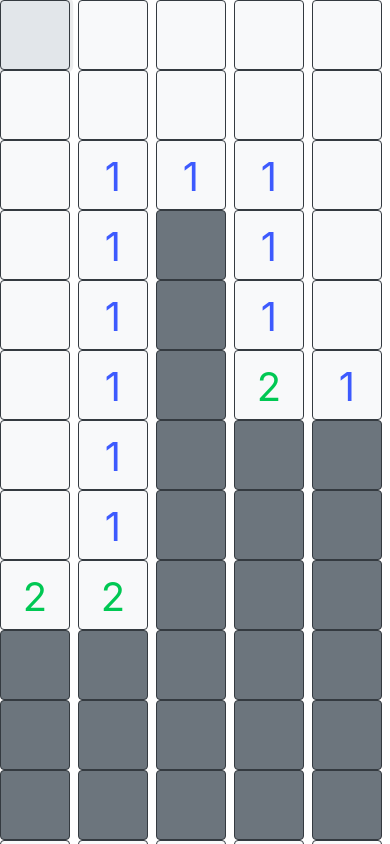
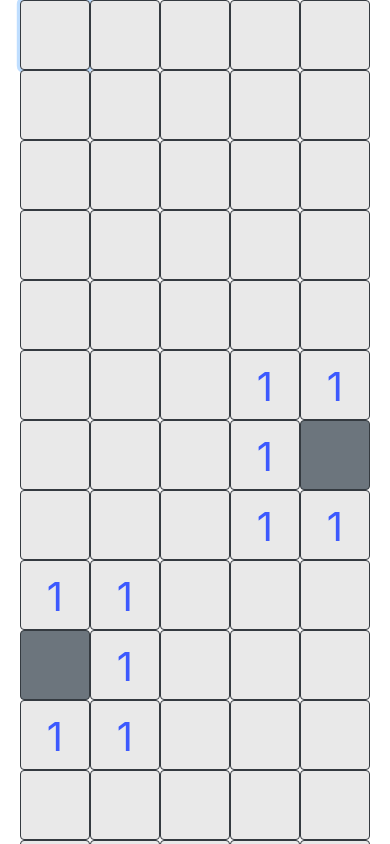
Before and after one commit to manuelmolinaf/web-minesweeper, an Angular app: page / in a window 390 px wide. Both pictures are taken after a click on the button 35 px from the left and 35 px from the top of the page. Shown: the top 844 px of the page. Built offline with nearby package versions, Linux system fonts and the light colour scheme.

Commit message:
UI and implementation changes

```diff
--- a/src/app/components/board/board.component.html
+++ b/src/app/components/board/board.component.html
@@ -3,13 +3,20 @@
 
 	<div class="row no-gutters justify-content-center vertical-center">
 
-		<div class="col col-sm-auto no-gutters" *ngFor="let column of board; index as x;">
+		<div class="col-auto no-gutters" *ngFor="let column of board; index as x;">
 
 			<div  *ngFor="let tile of column; index as y;">
 
-				<button class="tile btn border border-dark" (click)="action($event, x, y)" [ngClass]="{'btn-secondary': board[x][y].isHidden(), 'btn-light': !board[x][y].isHidden()}">
+				<!-- 1 => gameover -->
+				<button [disabled]="gameState === 1" class="tile btn border border-dark" (click)="action($event, x, y)"
+				[ngClass]="{
+					'btn-secondary': board[x][y].isHidden(),
+					'btn-gray-light': !board[x][y].isHidden() && !board[x][y].hasBomb(),
+					'btn-danger': board[x][y].hasExlpoded(),
+					'btn-yellow-light': board[x][y].hasBomb() && !board[x][y].hasExlpoded() && !board[x][y].isHidden()
+				}">
 
-					<app-tile [tile]="tile"></app-tile>
+					<app-tile [tile]="tile" [gameState]="gameState"></app-tile>
 
 				</button>
 
--- a/src/app/components/board/board.component.scss
+++ b/src/app/components/board/board.component.scss
@@ -12,3 +12,11 @@
     display: flex;
     align-items: center;
   }
+
+
+  .btn-gray-light {
+    background-color: rgb(233, 233, 233);
+}
+.btn-yellow-light {
+    background-color: rgb(250, 253, 198);
+}
--- a/src/app/components/board/board.component.ts
+++ b/src/app/components/board/board.component.ts
@@ -1,5 +1,6 @@
 import { Component, OnInit } from '@angular/core';
-import { Tile } from '../../models/tile'
+import { Tile } from '../../models/tile';
+import { GameState } from '../..//models/game-state'
 @Component({
 	selector: 'app-board',
 	templateUrl: './board.component.html',
@@ -7,15 +8,20 @@ import { Tile } from '../../models/tile'
 })
 export class BoardComponent implements OnInit {
 
+	public boardWidth: number = 100;
+	public boardHeight: number = 100;
+
+
 	public xTiles: number = 21;
 	public yTiles: number = 12;
-	public nBombs: number = 50;
+	public nBombs: number = 10;
 	public board:Array<Array<Tile>> = new Array<Array<Tile>>();
-
+	public gameState: GameState = GameState.InProgress;
 
 	constructor() { }
 
 	ngOnInit() {
+
 		this.setNewBoard();
 	}
 
@@ -64,6 +70,7 @@ export class BoardComponent implements OnInit {
 			for(let x = 0; x < this.xTiles; x++) {
 
 				if(!this.board[x][y].hasBomb()){
+
 					this.board[x][y].adjacentBombs = this.getAdjacentBombs(x,y);
 				}
 
@@ -88,6 +95,7 @@ export class BoardComponent implements OnInit {
 	}
 
 	public isOutOfIndex(x: number, y: number): boolean {
+
 		return(x < 0 || x > this.xTiles - 1|| y < 0 || y > this.yTiles - 1)
 	}
 
@@ -95,48 +103,103 @@ export class BoardComponent implements OnInit {
 
 		min = Math.ceil(min);
 		max = Math.floor(max);
+
 		return Math.floor(Math.random() * (max - min)) + min;
 	}
 
-	public action(e, x: number, y: number):void {
+	public action(event:any, x: number, y: number):void {
 
-		if(e.type === 'click' ) {
+		if(event.type === 'click' ) {
 
-			if(this.board[x][y].isHidden() && e.shiftKey === true){
+			if(this.board[x][y].isHidden() && event.shiftKey === true){
 				this.board[x][y].toggleFlag();
 			}
 
-			if(this.board[x][y].isHidden() && !this.board[x][y].isFlagged() && e.shiftKey === false){
-				//this.board[x][y].reveal();
+			if(this.board[x][y].isHidden() && !this.board[x][y].isFlagged() && event.shiftKey === false){
+
 				this.revealTiles(x,y);
 			}
+
+			if(this.gameState !== GameState.GameOver && this.gameIsCleared()) {
+				this.gameState = GameState.Cleared
+				console.log('cleared!');
 			}
-
+		}
 	}
 
 	public revealTiles(x:number, y:number): void {
 
 		this.board[x][y].reveal();
 
+		if(!this.board[x][y].hasBomb() && !this.board[x][y].isFlagged())
+		{
 			if(!this.board[x][y].hasNumber()) {
 
 				for(let i = x-1; i <= x + 1; i++) {
+
 					for(let j = y-1; j <= y+ 1; j++) {
+
 						if(!this.isOutOfIndex(i,j)) {
 
 							if(this.board[i][j].isEmpty() && this.board[i][j].isHidden()) {
+
 								this.revealTiles(i,j)
 							}
 							else if(this.board[i][j].hasNumber()) {
+
 								this.board[i][j].reveal();
 							}
 
 						}
 					}
 				}
+			}
+		}
+		else {
+
+			this.board[x][y].explode();
+			this.gameOver();
 
 		}
 
+
+	}
+
+	public gameOver(): void {
+
+		this.gameState = GameState.GameOver;
+		this.revealBombs();
+
+	}
+
+	public revealBombs(): void {
+
+		for(let y = 0; y < this.yTiles; y++) {
+
+			for(let x = 0; x < this.xTiles; x++) {
+
+				if(this.board[x][y].hasBomb() && !this.board[x][y].isFlagged()){
+					this.board[x][y].reveal();
 				}
 
 			}
+		}
+	}
+
+	public gameIsCleared(): boolean {
+
+		var cleared = true;
+
+		for(let y = 0; y < this.yTiles; y++) {
+
+			for(let x = 0; x < this.xTiles; x++) {
+
+				if(this.board[x][y].hasBomb() && !this.board[x][y].isFlagged() || !this.board[x][y].hasBomb() && this.board[x][y].isHidden() ){
+					cleared = false;
+				}
+
+			}
+		}
+		return cleared;
+	}
+}
--- a/src/app/components/tile/tile.component.html
+++ b/src/app/components/tile/tile.component.html
@@ -1,30 +1,32 @@
-<div *ngIf="tile.isHidden() && tile.isFlagged()">
-    <i class="fab fa-font-awesome-flag board-icon"></i>
 
+<div *ngIf="tile.isFlagged() && (gameState === 0 || gameState === 2 ) || tile.hasBomb() && tile.isFlagged() && gameState === 1">
+    <i class="fab fa-font-awesome-flag tile-icon"></i>
+</div>
+
+<div *ngIf="tile.isFlagged() && gameState === 1 && !tile.hasBomb()">
+        <i class="fas fa-ban tile-icon" style="color: red;"></i>
 </div>
 
 <div *ngIf="!tile.isHidden()">
 
     <div *ngIf="tile.hasBomb()">
-        <i class="fas fa-bomb board-icon"></i>
+        <i class="fas fa-bomb tile-icon"></i>
     </div>
 
     <div *ngIf="!tile.hasBomb() && tile.adjacentBombs > 0">
 
-        <div [ngClass]="
-            {
+        <div [ngClass]=" {
 
                 'text-blue': tile.adjacentBombs === 1,
                 'text-green': tile.adjacentBombs === 2,
                 'text-red': tile.adjacentBombs === 3,
-                'text-indigo': tile.adjacentBombs === 4,
+                'text-maroon': tile.adjacentBombs === 4,
                 'text-purple': tile.adjacentBombs === 5,
                 'text-orange': tile.adjacentBombs === 6,
                 'text-black': tile.adjacentBombs === 7,
                 'text-magenta': tile.adjacentBombs === 8
 
-            }
-            " >
+            }">
 
             {{tile.adjacentBombs}}
 
--- a/src/app/components/tile/tile.component.scss
+++ b/src/app/components/tile/tile.component.scss
@@ -1,4 +1,4 @@
-.board-icon {
+.tile-icon {
     font-size: 40px;
 }
 
@@ -14,7 +14,7 @@
     color: rgb(255, 23, 68);
 }
 
-.text-indigo {
+.text-maroon {
     color: #b00020;
 }
 
--- a/src/app/components/tile/tile.component.ts
+++ b/src/app/components/tile/tile.component.ts
@@ -1,5 +1,6 @@
 import { Component, OnInit, Input } from '@angular/core';
 import { Tile } from 'src/app/models/tile';
+import { GameState } from '../..//models/game-state'
 
 @Component({
   selector: 'app-tile',
@@ -9,10 +10,14 @@ import { Tile } from 'src/app/models/tile';
 export class TileComponent implements OnInit {
 
   @Input() tile: Tile;
+  @Input() gameState: GameState;
 
   constructor() { }
 
   ngOnInit() {
   }
 
+  public showFlag(): boolean {
+    return (this.tile.isFlagged() && (this.gameState === 0 || this.gameState === 2 ) || this.tile.hasBomb() && this.tile.isFlagged() && this.gameState === 1)
+  }
 }
--- /dev/null
+++ b/src/app/models/game-state.ts
@@ -0,0 +1,7 @@
+export enum GameState {
+
+	InProgress,
+	GameOver,
+	Cleared
+
+}
--- a/src/app/models/tile.ts
+++ b/src/app/models/tile.ts
@@ -4,12 +4,14 @@ export class Tile {
     public hidden: boolean;
     public flagged: boolean;
     public adjacentBombs: number;
+    public exploded: boolean;
 
     constructor(){
         this.bomb = false;
         this.adjacentBombs = 0;
         this.hidden = true;
         this.flagged = false;
+        this.exploded = false;
     }
 
     public plantBomb(): void {
@@ -20,30 +22,38 @@ export class Tile {
         return this.bomb;
     }
 
-    public isEmpty(): boolean{
+    public isEmpty(): boolean {
 
         return (!this.bomb && this.adjacentBombs === 0)
     }
 
-    public isHidden():boolean{
+    public isHidden():boolean {
         return this.hidden;
     }
 
-    public reveal():void{
+    public reveal():void {
         this.hidden = false;
     }
 
-    public isFlagged():boolean{
+    public isFlagged():boolean {
         return this.flagged;
     }
 
-    public toggleFlag():void{
+    public toggleFlag():void {
         this.flagged = !this.flagged;
     }
 
-    public hasNumber():boolean{
+    public hasNumber():boolean {
        if(this.adjacentBombs > 0) return true;
        else return false;
     }
 
+    public explode(): void {
+        this.exploded = true;
+    }
+
+    public hasExlpoded(): boolean {
+        return this.exploded;
+    }
+
 }
```
Lines whose indentation alone changed are shown as unchanged.
